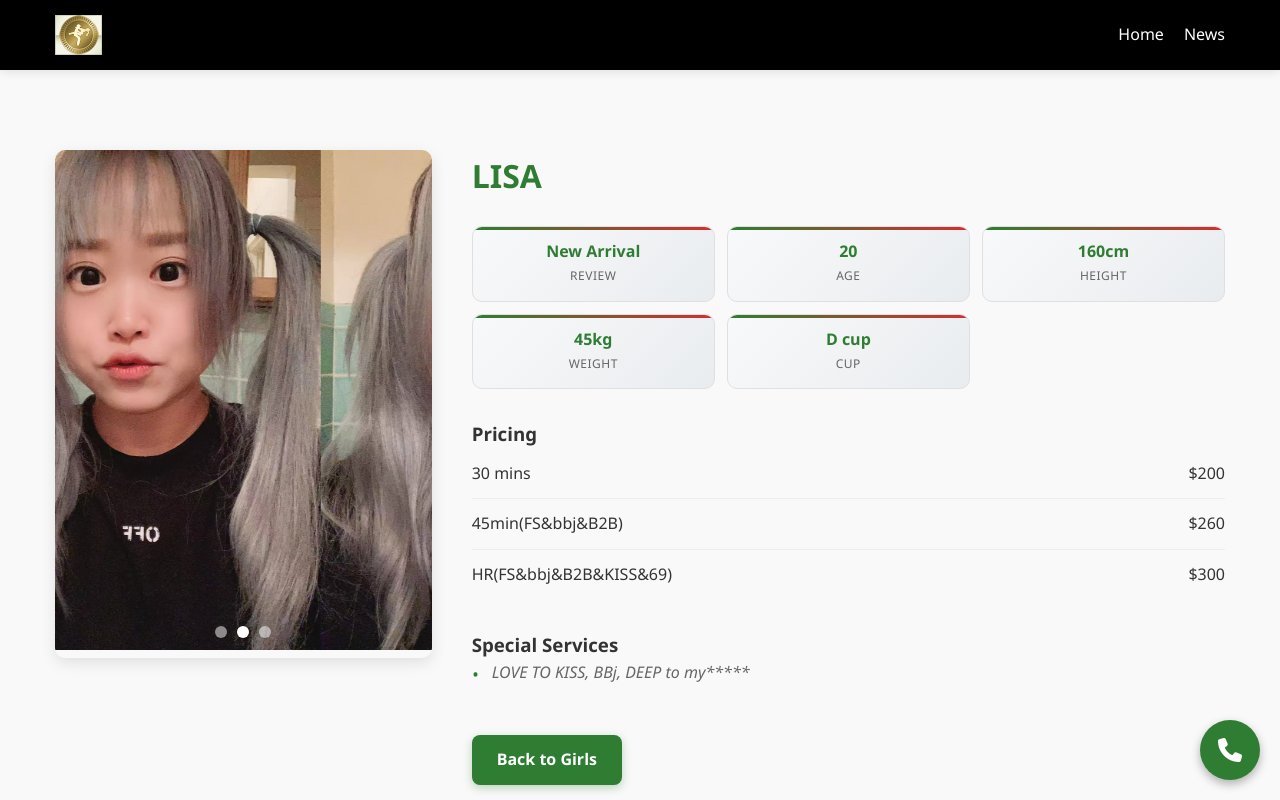
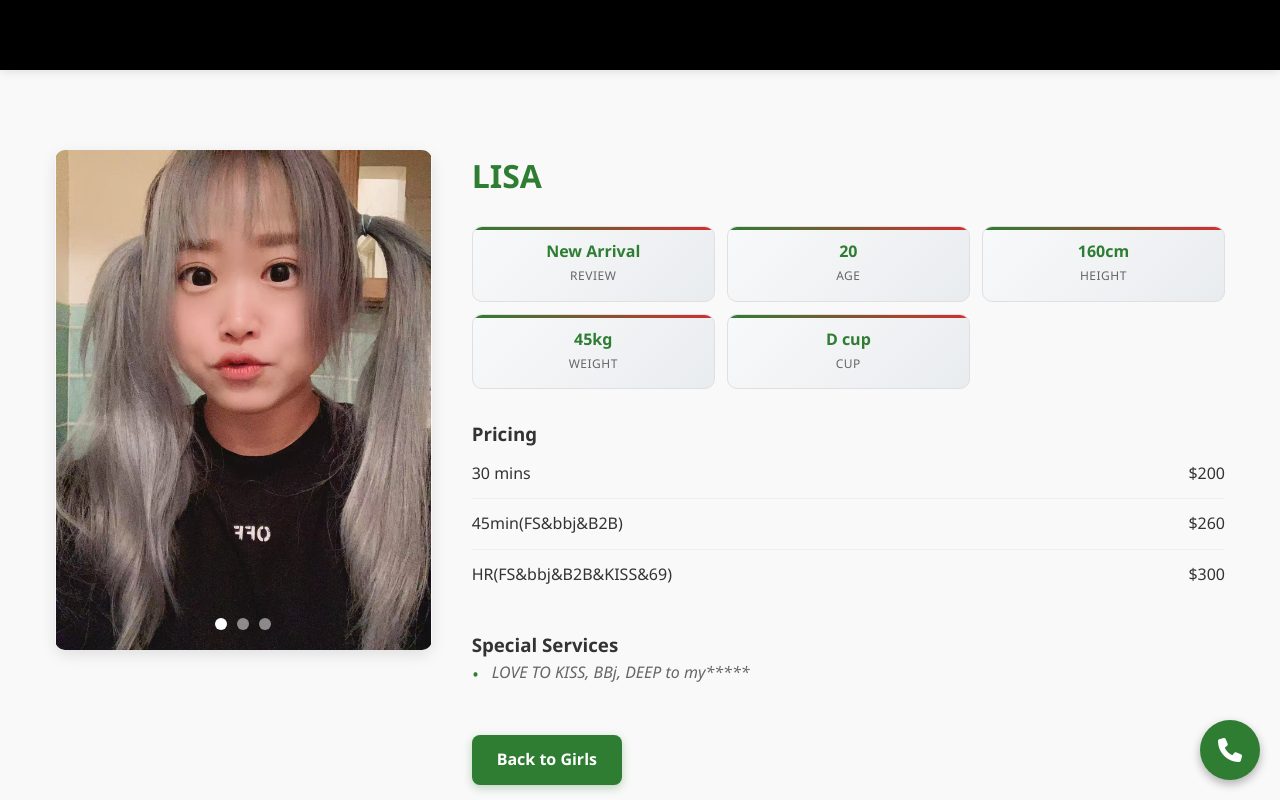
Before and after one commit to liuy-111/house, a plain HTML site: page LISA.html in a window 1280 px wide. Shown: the top 800 px of the page. Drawn offline with Linux system fonts and the light colour scheme.

Commit message:
Update LISA.html

```diff
--- a/LISA.html
+++ b/LISA.html
@@ -5,7 +5,7 @@
     <meta name="viewport" content="width=device-width, initial-scale=1.0">
     <title>LISA</title>
     <link rel="stylesheet" href="https://cdnjs.cloudflare.com/ajax/libs/font-awesome/6.4.0/css/all.min.css">
-    <style>
+        <style>
         * {
             margin: 0;
             padding: 0;
@@ -125,12 +125,20 @@
 
         .girl-slide {
             min-width: 100%;
+            display: flex;
+            justify-content: center;
+            align-items: center;
+            background-color: #f8f9fa;
         }
 
+        /* 关键修改：图片自适应容器 */
         .girl-slide img {
-            width: 100%;
-            height: 500px;
-            object-fit: cover;
+            max-width: 100%;
+            max-height: 500px;
+            width: auto;
+            height: auto;
+            object-fit: contain;
+            display: block;
         }
 
         .girl-slider-nav {
@@ -414,7 +422,7 @@
             }
 
             .girl-slide img {
-                height: 300px;
+                max-height: 300px;
             }
 
             .stats-grid {
@@ -460,17 +468,12 @@
     <header>
         <div class="container header-container">
             <div class="logo">
-                <img src="logo.gif" alt="" class="logo-img">
+                <img src="" alt="" class="logo-img">
                 <h1></h1>
             </div>
-            <button class="menu-toggle" id="menuToggle">
-                <i class="fas fa-bars"></i>
-            </button>
+
             <nav>
-                <ul id="navMenu">
-                    <li><a href="index.html">Home</a></li>
-                    <li><a href="news.html">News</a></li>
-                </ul>
+
             </nav>
         </div>
     </header>
@@ -673,4 +676,5 @@
         });
     </script>
 </body>
+
 </html>
```
